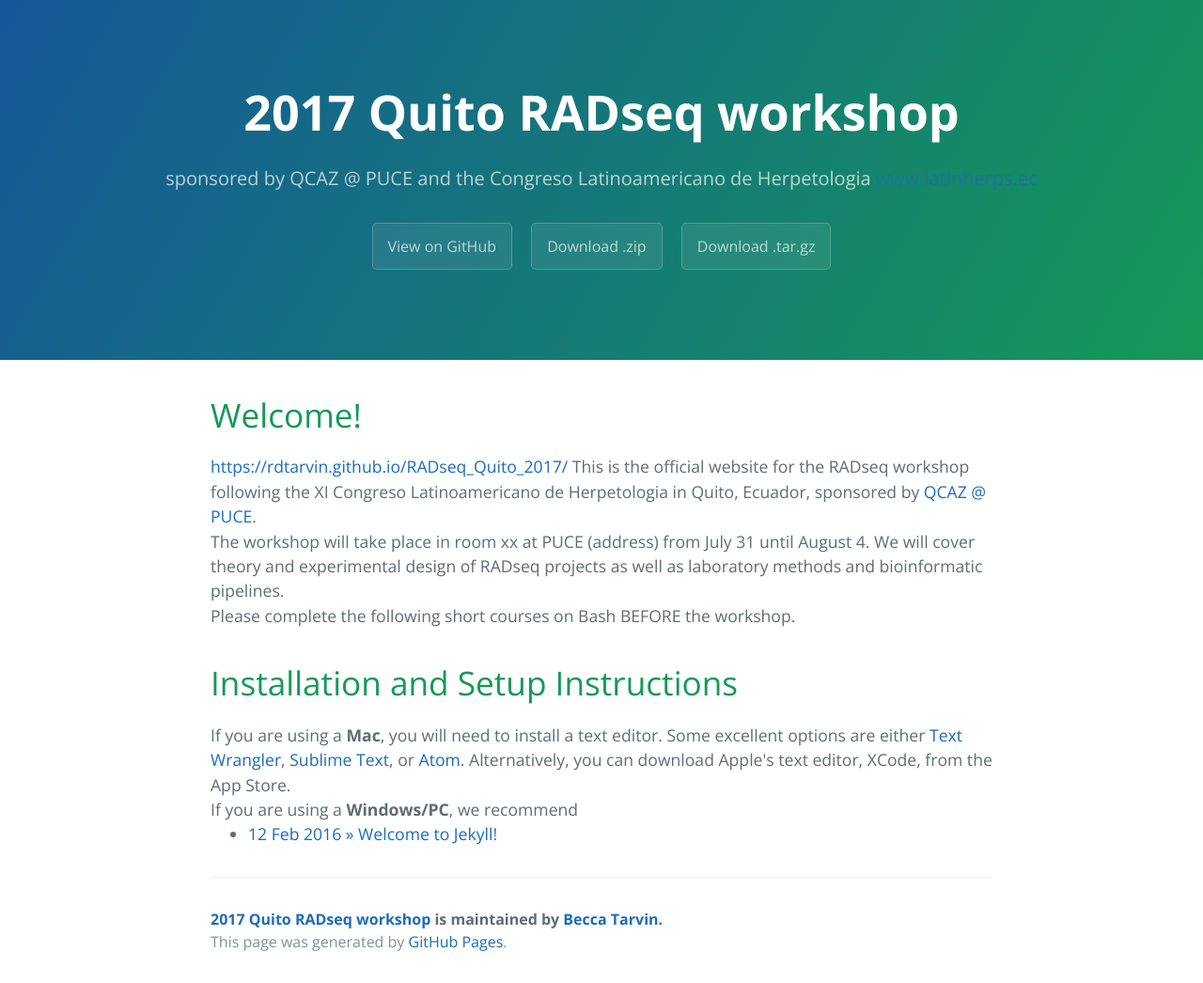
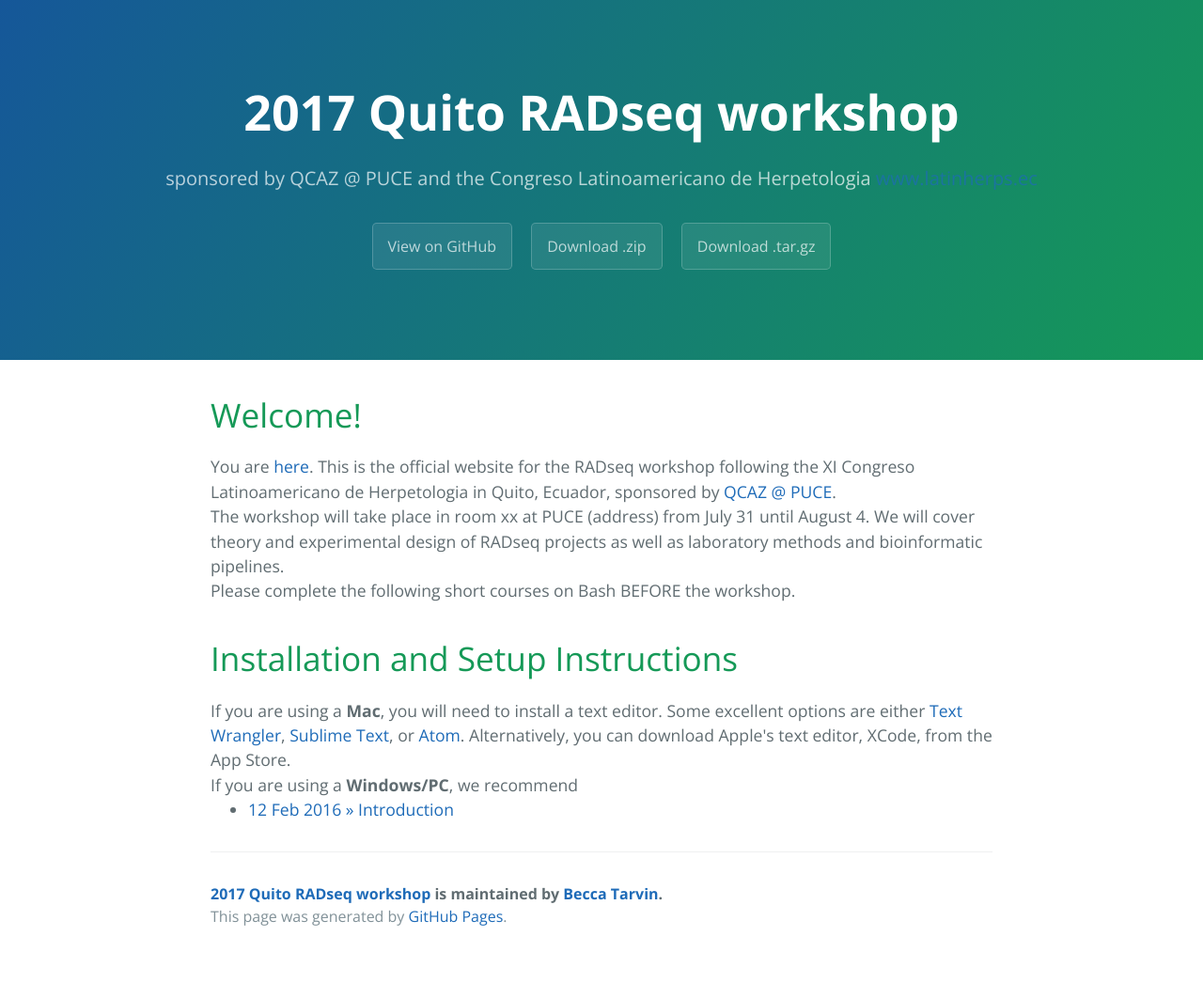
Before and after one commit to rdtarvin/RADseq_Quito_2017, a Jekyll site: the page built from index.html, in a window 1280 px wide. Shown: the whole page at 94% size. Built offline with Jekyll 4.4.1, drawn with Linux system fonts in a browser that asks for light colours; the list of posts is cut into pages by our own code; after the commit the page ends 1019 px from its top, so only the background shows below that.

Commit message:
altering post page

```diff
--- a/_posts/2016-02-12-sample-content.markdown
+++ b/_posts/2016-02-12-sample-content.markdown
@@ -1,6 +1,6 @@
 ---
 layout: default
-title:  "Welcome to Jekyll!"
+title:  "Introduction"
 date:   2016-02-12 17:50:00
 categories: main
 ---
--- a/index.html
+++ b/index.html
@@ -8,7 +8,7 @@ title: {{ site.name }}
 <div id="home">
   <h1>Welcome!</h1>
 
-  <a href="https://rdtarvin.github.io/RADseq_Quito_2017/">https://rdtarvin.github.io/RADseq_Quito_2017/</a>
+  You are <a href="https://rdtarvin.github.io/RADseq_Quito_2017/">here</a>.
 
 	This is the official website for the RADseq workshop following the XI Congreso Latinoamericano de Herpetologia in Quito, Ecuador, sponsored by <a href="http://zoologia.puce.edu.ec/Vertebrados/">QCAZ @ PUCE</a>.  <br>
 	The workshop will take place in room xx at PUCE (address) from July 31 until August 4. We will cover theory and experimental design of RADseq projects as well as laboratory methods and bioinformatic pipelines.      <br>
```
